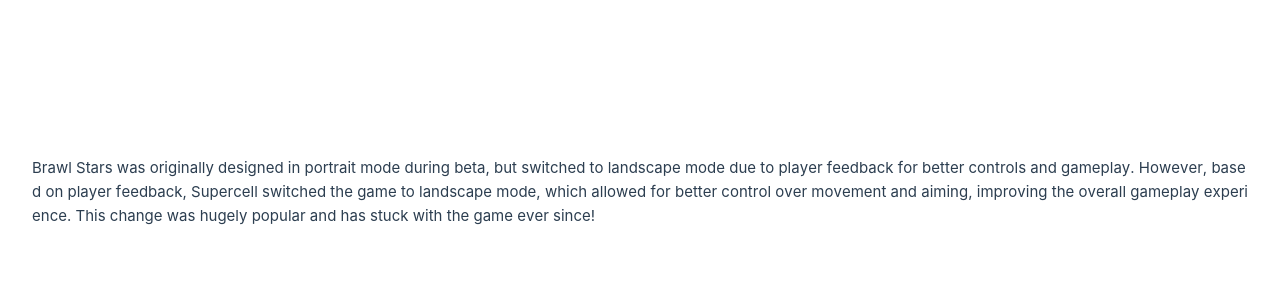
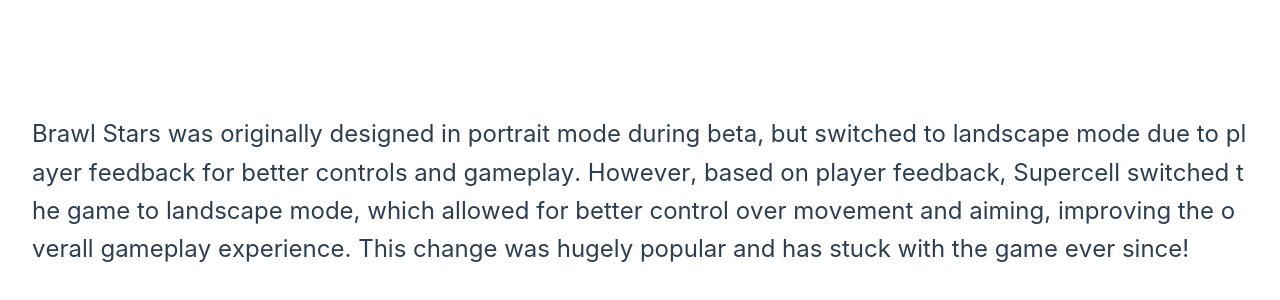
Before and after one commit to valgardg/bad-typing, a Vue app: page / in a window 1280 px wide. Shown: the part 220-520 px from the top of the page. Built offline with nearby package versions, Linux system fonts and the light colour scheme.

Commit message:
added: blinking cursor to input field

```diff
--- a/src/views/TypeScreen.vue
+++ b/src/views/TypeScreen.vue
@@ -8,7 +8,12 @@
                 <div
                     v-for="(letter, index) in typePrompt"
                     :key="index"
-                    :class="[index < typed.length ? (typePrompt[index] == typed[index] ? 'correct' : 'incorrect') : '']"
+                    class="border-control"
+                    :class="{
+                        'correct': typed[index] === letter,
+                        'incorrect': typed[index] !== letter && typed[index] !== undefined,
+                        'cursor': index === typed.length
+                        }"
                     v-html="letter === ' ' ? '&nbsp;' : letter">
                 </div>
             </div>
@@ -59,6 +64,9 @@
     display: flex;
     flex-direction: row;
     flex-wrap: wrap;
+
+    /* text styling */
+    font-size: x-large;
 }
 .correct {
     color: white;
@@ -66,4 +74,22 @@
 .incorrect {
     color: rgb(167, 57, 57);
 }
+.cursor {
+  position: relative;
+  display: inline-block; /* Ensures the pseudo-element is positioned relative to the text */
+}
+.cursor::before {
+  content: ''; /* Required for the pseudo-element to display */
+  position: absolute;
+  top: 15%;
+  width: 2px; /* Border thickness */
+  height: 70%; /* Adjust the height of the border here */
+  background-color: white;
+  animation: blink 1s steps(2, start) infinite;
+}
+@keyframes blink {
+    to {
+        visibility: hidden;
+    }
+}
 </style>
```
